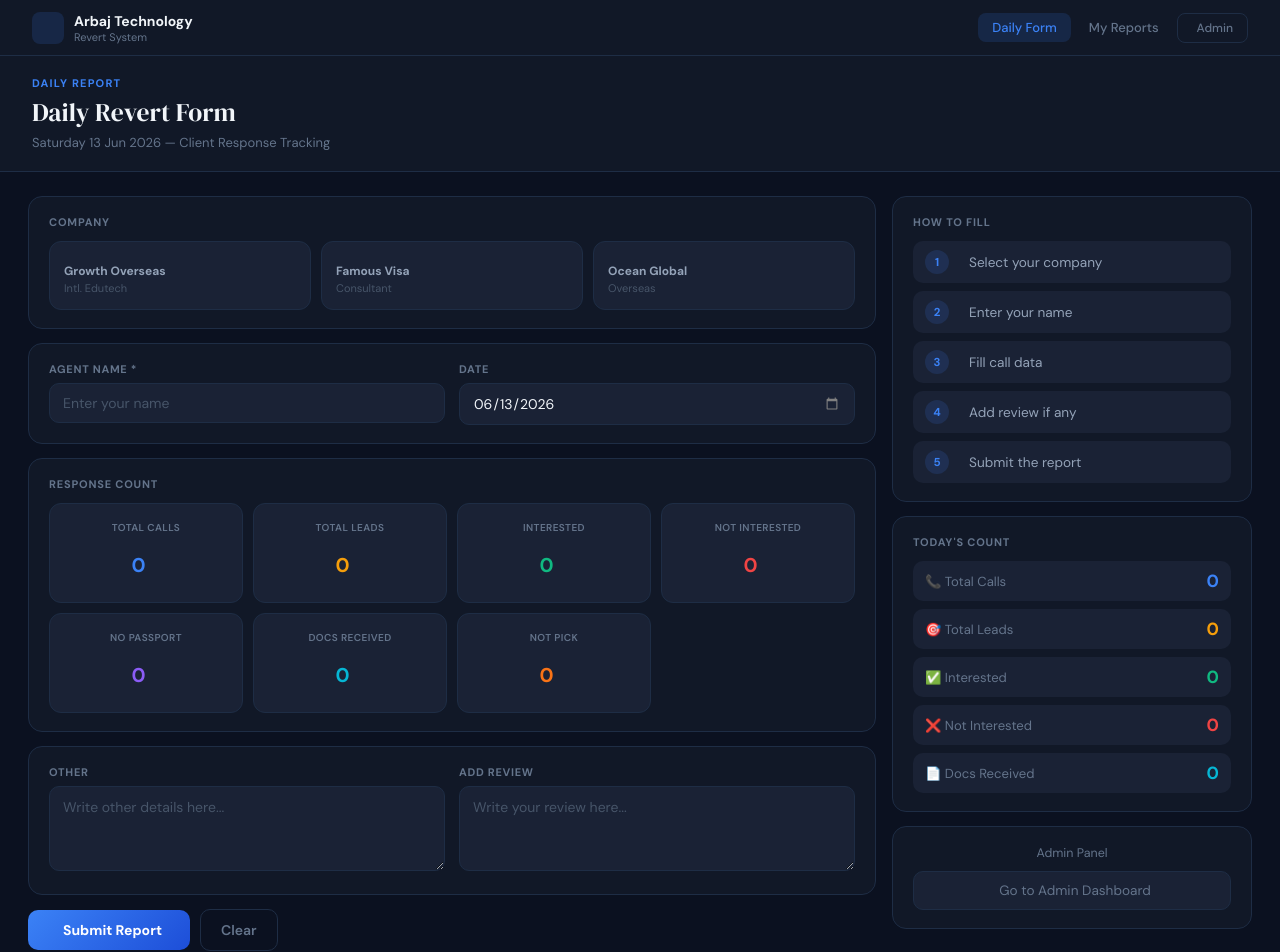
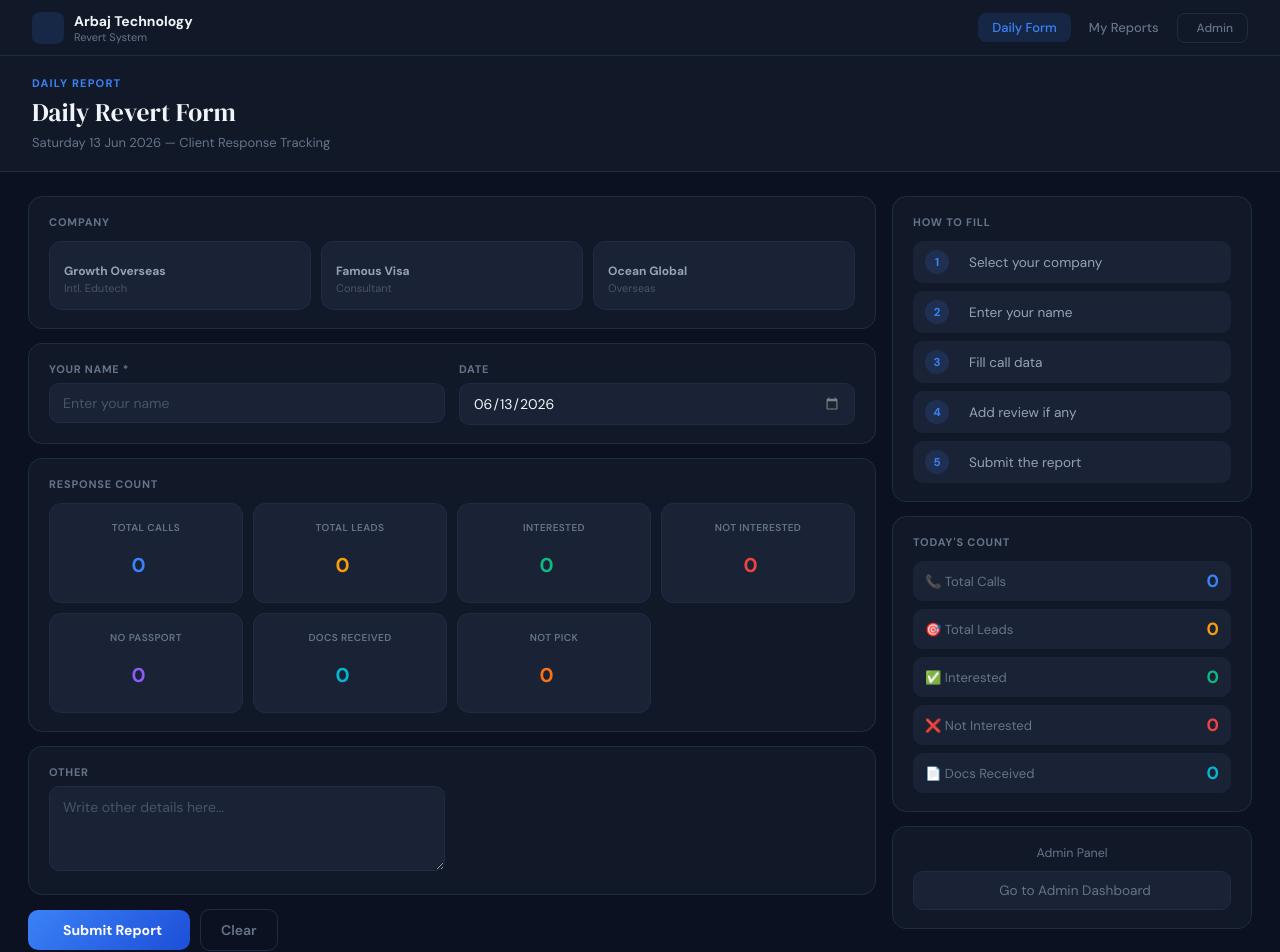
Before and after one commit to 01growthproject/arbaj-revert-system, a React (Vite) app in the folder client/: page / in a window 1280 px wide. Shown: the top 952 px of the page. Built offline with nearby package versions, Linux system fonts and the light colour scheme; no server answers.

Commit message:
solve url nd from inputs erroe

```diff
--- a/client/src/pages/AgentForm.jsx
+++ b/client/src/pages/AgentForm.jsx
@@ -8,7 +8,6 @@ const COMPANIES = [
   { id: 'ocean', name: 'Ocean Global', sub: 'Overseas', full: 'Ocean Global Overseas' },
 ]
 
-// URL param se company map karo
 const COMPANY_MAP = {
   'growth': 'Growth Overseas International Edutech',
   'famous': 'Famous Visa Consultant',
@@ -311,47 +310,52 @@ const styles = `
 export default function AgentForm() {
   const [searchParams] = useSearchParams()
 
-  // URL se company param read karo — ?company=growth / ?company=famous / ?company=ocean
+  // ✅ FIX: URL param mile tो sessionStorage mein save karo
+  // Nahi mila toh sessionStorage se read karo (admin se wapas aane pe bhi kaam karega)
   const companyParam = searchParams.get('company')?.toLowerCase()
-  const lockedCompany = companyParam ? COMPANY_MAP[companyParam] : null
+
+  useEffect(() => {
+    if (companyParam && COMPANY_MAP[companyParam]) {
+      // Naya param aaya — save karo
+      sessionStorage.setItem('lockedCompanyParam', companyParam)
+    }
+  }, [companyParam])
+
+  // URL param pehle check karo, phir sessionStorage
+  const activeParam = companyParam || sessionStorage.getItem('lockedCompanyParam') || null
+  const lockedCompany = activeParam ? COMPANY_MAP[activeParam] : null
 
   const [form, setForm] = useState({
     ...defaultForm,
-    company: lockedCompany || ''  // Locked company auto-set
+    company: lockedCompany || ''
   })
   const [loading, setLoading] = useState(false)
   const [success, setSuccess] = useState(false)
   const [error, setError] = useState('')
   const [menuOpen, setMenuOpen] = useState(false)
-  const [assignedLeads, setAssignedLeads] = useState(null) // Admin ne kitni leads di
+  const [assignedLeads, setAssignedLeads] = useState(null)
   const [leadsLoading, setLeadsLoading] = useState(false)
 
-  // ✅ Jab agent naam + company + date fill kare — assigned leads auto fetch
   const fetchAssignedLeads = async (name, company, date) => {
     if (!name.trim() || !company || !date) return
     setLeadsLoading(true)
     try {
-      console.log('Fetching leads for:', name, company, date)
       const res = await API.get('/api/assigned-leads', {
         params: { agentName: name.trim(), company, assignedDate: date }
       })
-      console.log('Leads response:', res.data)
       setAssignedLeads(res.data)
     } catch (err) {
-      console.error('Leads fetch error:', err)
       setAssignedLeads({ found: false })
     } finally {
       setLeadsLoading(false)
     }
   }
 
-  // ✅ Simple handleChange — sirf state update karo
   const handleChange = (e) => {
     const { name, value } = e.target
     setForm(prev => ({ ...prev, [name]: value }))
   }
 
-  // ✅ Jab bhi naam, company ya date change ho — auto fetch karo
   useEffect(() => {
     const name = form.agentName.trim()
     const company = form.company
@@ -443,7 +447,6 @@ export default function AgentForm() {
         {/* CONTENT */}
         <div className="af-content">
 
-
           <form onSubmit={handleSubmit}>
           <div className="af-two-panel">
 
@@ -463,7 +466,6 @@ export default function AgentForm() {
               </div>
 
               {lockedCompany ? (
-                // Locked — sirf ek company dikh rahi hai
                 <div style={{ background: 'rgba(59,130,246,0.08)', border: '2px solid rgba(59,130,246,0.3)', borderRadius: 12, padding: '14px 16px', display: 'flex', alignItems: 'center', gap: 12 }}>
                   <i className="ti ti-building" style={{ fontSize: 22, color: '#3b82f6', flexShrink: 0 }} aria-hidden="true"></i>
                   <div>
@@ -472,7 +474,6 @@ export default function AgentForm() {
                   </div>
                 </div>
               ) : (
-                // No lock — teeno companies dikh rahi hain (admin/testing ke liye)
                 <div className="af-company-grid">
                   {COMPANIES.map(c => (
                     <div
@@ -493,7 +494,7 @@ export default function AgentForm() {
             <div className="af-card">
               <div className="af-two-col">
                 <div>
-                  <div className="af-field-label">Agent Name *</div>
+                  <div className="af-field-label">YOUR Name *</div>
                   <input className="af-input" type="text" name="agentName" value={form.agentName} onChange={handleChange} placeholder="Enter your name" required />
                 </div>
                 <div>
@@ -552,6 +553,8 @@ export default function AgentForm() {
                       type="number" name={f.key} min="0"
                       value={form[f.key]}
                       onChange={handleChange}
+                      onFocus={e => { if (e.target.value === '0') setForm(prev => ({ ...prev, [f.key]: '' })) }}
+                      onBlur={e => { if (e.target.value === '') setForm(prev => ({ ...prev, [f.key]: 0 })) }}
                       style={{ color: f.color }}
                       />
                   </div>
@@ -566,15 +569,12 @@ export default function AgentForm() {
                   <div className="af-field-label">Other</div>
                   <textarea className="af-textarea" name="other" value={form.other} onChange={handleChange} placeholder="Write other details here..." rows={3} />
                 </div>
-                <div>
-                  <div className="af-field-label">Add Review</div>
-                  <textarea className="af-textarea" name="addReview" value={form.addReview} onChange={handleChange} placeholder="Write your review here..." rows={3} />
-                </div>
               </div>
             </div>
-                  {/* Messages */}
-                  {success && <div className="af-success">✅ Report submitted successfully!</div>}
-                  {error && <div className="af-error">⚠️ {error}</div>}
+
+            {/* Messages */}
+            {success && <div className="af-success">✅ Report submitted successfully!</div>}
+            {error && <div className="af-error">⚠️ {error}</div>}
 
             {/* BUTTONS */}
             <div className="af-btn-row">
```
